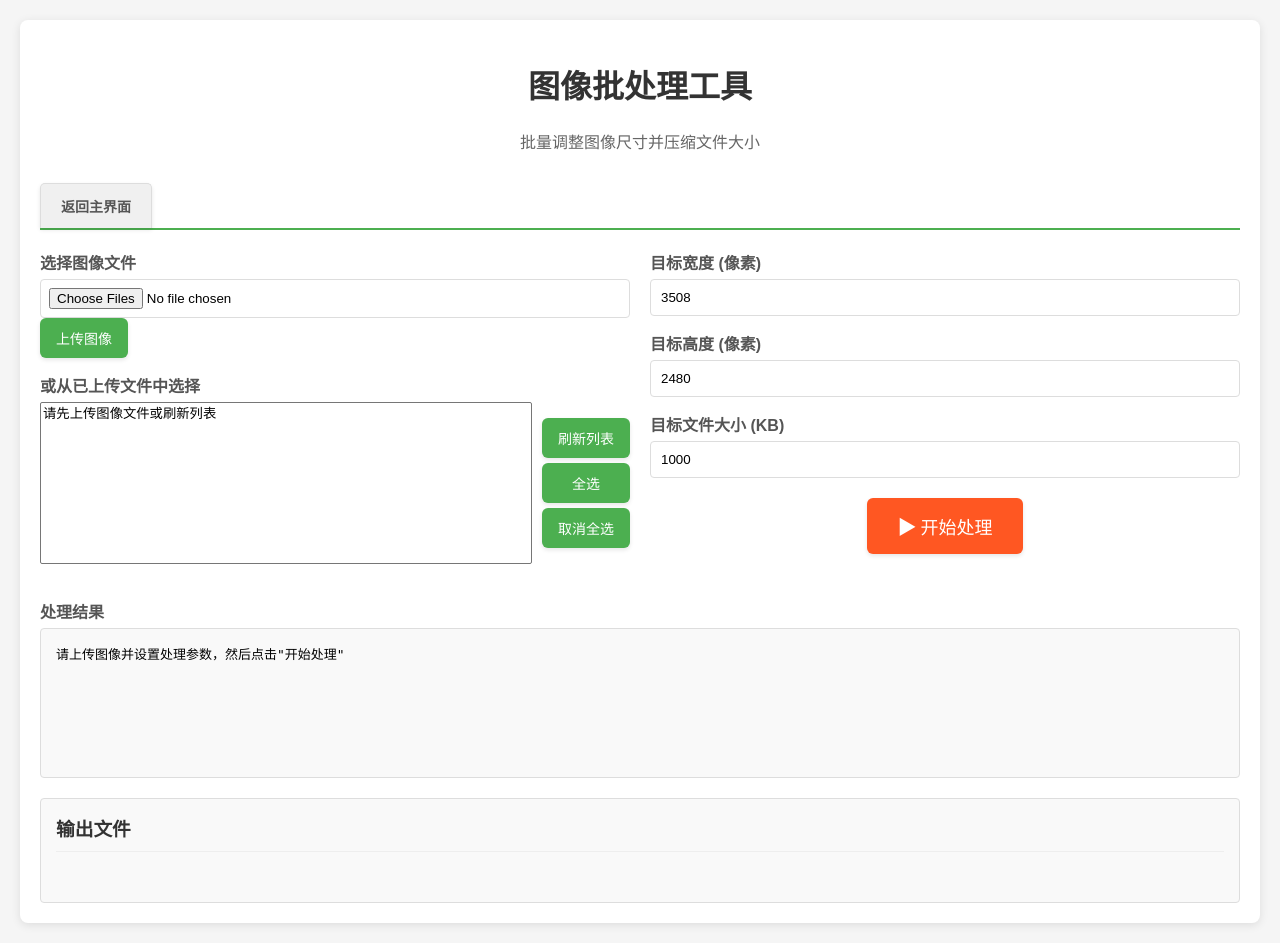
After one commit to Aomferni/video_cut_helper, a Flask app: page /batch_process in a window 1280 px wide. The commit adds this page. Run offline with Flask 3, Linux system fonts and the light colour scheme.

Commit message:
图片像素重构

```diff
--- a/app.py
+++ b/app.py
@@ -14,6 +14,9 @@ from werkzeug.utils import secure_filename
 # 添加PDF处理相关的导入
 from pathlib import Path
 from pdf2image import convert_from_path
+
+# 添加图像处理相关的导入
+from PIL import Image, ImageOps
 
 # 尝试导入imageio_ffmpeg以备FFmpeg路径问题
 try:
@@ -1019,5 +1022,170 @@ def list_pdf_files():
     except Exception as e:
         return jsonify({'error': str(e)})
 
+
+@app.route('/batch_process')
+def batch_process():
+    return render_template('batch_process.html')
+
+
+@app.route('/upload_images', methods=['POST'])
+def upload_images():
+    """上传图像文件"""
+    if 'images' not in request.files:
+        return jsonify({'error': '没有图像文件'})
+
+    files = request.files.getlist('images')
+    uploaded_files = []
+
+    for file in files:
+        if file.filename != '':
+            filename = secure_filename(file.filename)
+            filepath = os.path.join(app.config['UPLOAD_FOLDER'], filename)
+            file.save(filepath)
+            file_size = format_file_size(os.path.getsize(filepath))
+            uploaded_files.append({
+                'name': filename,
+                'path': filepath.replace('\\', '/'),
+                'size': file_size
+            })
+
+    return jsonify({
+        'success': f'成功上传 {len(uploaded_files)} 个图像文件',
+        'files': uploaded_files
+    })
+
+
+def exact_resize(im: Image.Image, tw: int, th: int) -> Image.Image:
+    """
+    先等比缩放到“能放进目标框”，再中心裁剪成目标尺寸，
+    保证输出一定是 tw×th，且不会放大原图。
+    """
+    # 1. 等比缩放到“长边对齐”
+    ratio = max(tw / im.width, th / im.height)
+    if ratio > 1:                       # 原图比目标小就不放大
+        ratio = 1
+    new_w = int(round(im.width * ratio))
+    new_h = int(round(im.height * ratio))
+    im = im.resize((new_w, new_h), Image.LANCZOS)
+
+    # 2. 中心裁剪到目标尺寸
+    im = ImageOps.fit(im, (tw, th), centering=(0.5, 0.5))
+    return im
+
+
+def save_with_quality(img: Image.Image, save_path: str, target_b: int) -> None:
+    """JPEG 用 quality 二分，PNG 先优化再转 JPEG（若仍超）"""
+    # 确保目录存在
+    os.makedirs(os.path.dirname(save_path), exist_ok=True)
+
+    fmt = img.format or os.path.splitext(save_path)[1].lower().strip('.') or 'jpeg'
+    if fmt.lower() in ('jpg', 'jpeg'):
+        low, high = 10, 95
+        while low <= high:
+            mid = (low + high) // 2
+            img.save(save_path, format='JPEG', quality=mid, optimize=True)
+            if os.path.getsize(save_path) <= target_b:
+                low = mid + 1
+            else:
+                high = mid - 1
+        img.save(save_path, format='JPEG', quality=high, optimize=True)
+    else:
+        img.save(save_path, optimize=True)
+        if os.path.getsize(save_path) > target_b:
+            rgb = img.convert('RGB')
+            rgb.save(save_path, format='JPEG', quality=85, optimize=True)
+
+
+def process_image(file_path: str, output_dir: str, target_w: int, target_h: int, target_kb: int):
+    """处理单个图像文件"""
+    try:
+        with Image.open(file_path) as im:
+            # 处理图像
+            im = exact_resize(im, target_w, target_h)
+
+            # 构建输出路径
+            filename = os.path.basename(file_path)
+            name, ext = os.path.splitext(filename)
+            output_path = os.path.join(output_dir, f"{name}_resized{ext}")
+
+            # 保存图像
+            save_with_quality(im, output_path, target_kb * 1024)
+
+            # 获取处理后的文件大小
+            processed_size = os.path.getsize(output_path)
+            processed_size_kb = processed_size / 1024
+
+            return {
+                'success': True,
+                'input': file_path,
+                'output': output_path,
+                'size': f"{processed_size_kb:.1f} KB"
+            }
+    except Exception as e:
+        return {
+            'success': False,
+            'input': file_path,
+            'error': str(e)
+        }
+
+
+@app.route('/process_images', methods=['POST'])
+def process_images():
+    """批量处理图像"""
+    try:
+        data = request.get_json()
+        image_paths = data.get('image_paths', [])
+        target_w = int(data.get('target_w', 3508))
+        target_h = int(data.get('target_h', 2480))
+        target_kb = int(data.get('target_kb', 1000))
+
+        if not image_paths:
+            return jsonify({'error': '没有选择图像文件'})
+
+        # 创建输出目录
+        output_dir = app.config['OUTPUT_FOLDER']
+        os.makedirs(output_dir, exist_ok=True)
+
+        # 处理每个图像
+        results = []
+        for path in image_paths:
+            if os.path.exists(path):
+                result = process_image(path, output_dir, target_w, target_h, target_kb)
+                results.append(result)
+            else:
+                results.append({
+                    'success': False,
+                    'input': path,
+                    'error': '文件不存在'
+                })
+
+        return jsonify({'results': results})
+    except Exception as e:
+        return jsonify({'error': f'处理过程中出现错误: {str(e)}'})
+
+
+@app.route('/list_uploaded_images')
+def list_uploaded_images():
+    """列出所有上传的图像文件"""
+    try:
+        files = []
+        upload_dir = app.config['UPLOAD_FOLDER']
+        if os.path.exists(upload_dir):
+            # 支持的图像格式
+            supported_exts = {'.jpg', '.jpeg', '.png', '.bmp', '.tiff', '.tif', '.gif'}
+            for filename in os.listdir(upload_dir):
+                _, ext = os.path.splitext(filename.lower())
+                if ext in supported_exts:
+                    filepath = os.path.join(upload_dir, filename)
+                    file_size = format_file_size(os.path.getsize(filepath))
+                    files.append({
+                        'name': filename,
+                        'path': filepath.replace('\\', '/'),
+                        'size': file_size
+                    })
+        return jsonify({'files': files})
+    except Exception as e:
+        return jsonify({'error': str(e)})
+
 if __name__ == '__main__':
     app.run(debug=True, host='0.0.0.0', port=5001)
--- /dev/null
+++ b/static/js/modules/batch_process.js
@@ -0,0 +1,201 @@
+// 图像批处理模块
+
+let uploadedImagePaths = [];
+
+// 初始化图像批处理功能
+function initBatchProcessTab() {
+    // 绑定事件监听器
+    document.getElementById('uploadImagesBtn').addEventListener('click', uploadImages);
+    document.getElementById('refreshImageListBtn').addEventListener('click', refreshImageList);
+    document.getElementById('selectAllImagesBtn').addEventListener('click', selectAllImages);
+    document.getElementById('deselectAllImagesBtn').addEventListener('click', deselectAllImages);
+    document.getElementById('processImagesBtn').addEventListener('click', processImages);
+
+    // 页面加载时刷新图像列表
+    refreshImageList();
+}
+
+// 上传图像
+function uploadImages() {
+    const files = document.getElementById('imageFiles').files;
+    if (files.length === 0) {
+        alert('请选择要上传的图像文件');
+        return;
+    }
+
+    const formData = new FormData();
+    for (let i = 0; i < files.length; i++) {
+        formData.append('images', files[i]);
+    }
+
+    // 显示上传中提示
+    document.getElementById('processResult').innerHTML = '上传中...';
+
+    fetch('/upload_images', {
+        method: 'POST',
+        body: formData
+    })
+    .then(response => response.json())
+    .then(data => {
+        if (data.success) {
+            document.getElementById('processResult').innerHTML = data.success;
+            refreshImageList();
+        } else {
+            document.getElementById('processResult').innerHTML = '上传失败: ' + data.error;
+        }
+    })
+    .catch(error => {
+        document.getElementById('processResult').innerHTML = '上传过程中出现错误: ' + error.message;
+    });
+}
+
+// 刷新图像列表
+function refreshImageList() {
+    fetch('/list_uploaded_images')
+    .then(response => response.json())
+    .then(data => {
+        const select = document.getElementById('existingImageSelect');
+        select.innerHTML = '';
+
+        if (data.files && data.files.length > 0) {
+            uploadedImagePaths = [];
+            data.files.forEach(file => {
+                const option = document.createElement('option');
+                option.value = file.path;
+                option.textContent = `${file.name} (${file.size})`;
+                select.appendChild(option);
+                uploadedImagePaths.push(file.path);
+            });
+        } else {
+            const option = document.createElement('option');
+            option.value = '';
+            option.textContent = '暂无上传的图像文件';
+            select.appendChild(option);
+        }
+    })
+    .catch(error => {
+        console.error('获取图像列表失败:', error);
+        const select = document.getElementById('existingImageSelect');
+        select.innerHTML = '<option value="">获取图像列表时出错</option>';
+    });
+}
+
+// 全选图像
+function selectAllImages() {
+    const select = document.getElementById('existingImageSelect');
+    for (let i = 0; i < select.options.length; i++) {
+        select.options[i].selected = true;
+    }
+}
+
+// 取消全选图像
+function deselectAllImages() {
+    const select = document.getElementById('existingImageSelect');
+    for (let i = 0; i < select.options.length; i++) {
+        select.options[i].selected = false;
+    }
+}
+
+// 处理图像
+function processImages() {
+    // 获取选中的图像路径
+    const select = document.getElementById('existingImageSelect');
+    const selectedPaths = Array.from(select.selectedOptions).map(option => option.value);
+
+    if (selectedPaths.length === 0) {
+        alert('请选择要处理的图像文件');
+        return;
+    }
+
+    // 获取处理参数
+    const targetW = parseInt(document.getElementById('targetWidth').value) || 3508;
+    const targetH = parseInt(document.getElementById('targetHeight').value) || 2480;
+    const targetKB = parseInt(document.getElementById('targetSize').value) || 1000;
+
+    // 显示处理中提示
+    document.getElementById('processResult').innerHTML = '处理中...';
+
+    // 发送处理请求
+    fetch('/process_images', {
+        method: 'POST',
+        headers: {
+            'Content-Type': 'application/json'
+        },
+        body: JSON.stringify({
+            image_paths: selectedPaths,
+            target_w: targetW,
+            target_h: targetH,
+            target_kb: targetKB
+        })
+    })
+    .then(response => response.json())
+    .then(data => {
+        if (data.results) {
+            // 显示处理结果
+            let resultHtml = '<h4>处理完成:</h4><ul>';
+            let successCount = 0;
+
+            data.results.forEach(result => {
+                if (result.success) {
+                    resultHtml += `<li>✔ ${result.input.split('/').pop()} -> ${result.output.split('/').pop()} (${result.size})</li>`;
+                    successCount++;
+                } else {
+                    resultHtml += `<li>✘ ${result.input.split('/').pop()}: ${result.error}</li>`;
+                }
+            });
+
+            resultHtml += `</ul><p>成功处理 ${successCount}/${data.results.length} 个文件</p>`;
+            document.getElementById('processResult').innerHTML = resultHtml;
+
+            // 更新输出文件列表
+            updateOutputFilesList();
+        } else if (data.error) {
+            document.getElementById('processResult').innerHTML = '处理失败: ' + data.error;
+        }
+    })
+    .catch(error => {
+        document.getElementById('processResult').innerHTML = '处理过程中出现错误: ' + error.message;
+    });
+}
+
+// 更新输出文件列表
+function updateOutputFilesList() {
+    fetch('/list_all_files')
+    .then(response => response.json())
+    .then(data => {
+        const outputList = document.getElementById('outputFilesList');
+        outputList.innerHTML = '';
+
+        if (data.outputs && data.outputs.length > 0) {
+            data.outputs.forEach(file => {
+                // 只显示图像文件
+                const ext = file.name.split('.').pop().toLowerCase();
+                if (['jpg', 'jpeg', 'png', 'bmp', 'tiff', 'tif', 'gif'].includes(ext)) {
+                    const listItem = document.createElement('li');
+                    listItem.innerHTML = `
+                        <strong>${file.name}</strong> (${file.size})
+                        <a href="/download/${file.name}" target="_blank">下载</a>
+                    `;
+                    outputList.appendChild(listItem);
+                }
+            });
+        } else {
+            outputList.innerHTML = '<li>暂无输出文件</li>';
+        }
+    })
+    .catch(error => {
+        console.error('获取输出文件列表失败:', error);
+        document.getElementById('outputFilesList').innerHTML = '<li>获取文件列表时出错</li>';
+    });
+}
+
+// 页面加载完成后初始化
+if (document.readyState === 'loading') {
+    document.addEventListener('DOMContentLoaded', initBatchProcessTab);
+} else {
+    // DOM已经加载完成
+    initBatchProcessTab();
+}
+
+// 导出初始化函数
+export { initBatchProcessTab };
--- /dev/null
+++ b/templates/batch_process.html
@@ -0,0 +1,87 @@
+<!DOCTYPE html>
+<html lang="zh-CN">
+<head>
+    <meta charset="UTF-8">
+    <meta name="viewport" content="width=device-width, initial-scale=1.0">
+    <title>图像批处理工具</title>
+    <link rel="stylesheet" href="{{ url_for('static', filename='css/style.css') }}">
+</head>
+<body>
+    <div class="container">
+        <h1>图像批处理工具</h1>
+        <p class="description">批量调整图像尺寸并压缩文件大小</p>
+
+        <div class="tabs">
+            <button class="tab-button" onclick="window.location.href='/'">返回主界面</button>
+        </div>
+
+        <div class="row">
+            <div class="column">
+                <div class="form-group">
+                    <label for="imageFiles">选择图像文件</label>
+                    <input type="file" id="imageFiles" accept="image/*" multiple>
+                    <button id="uploadImagesBtn">上传图像</button>
+                </div>
+
+                <div class="form-group">
+                    <label>或从已上传文件中选择</label>
+                    <div class="file-selection-container">
+                        <select id="existingImageSelect" class="file-select" multiple size="8">
+                            <option value="">请先上传图像文件或刷新列表</option>
+                        </select>
+                        <div class="button-group">
+                            <button id="refreshImageListBtn" class="refresh-btn">刷新列表</button>
+                            <button id="selectAllImagesBtn" class="add-btn">全选</button>
+                            <button id="deselectAllImagesBtn" class="add-btn">取消全选</button>
+                        </div>
+                    </div>
+                </div>
+            </div>
+
+            <div class="column">
+                <div class="form-group">
+                    <label for="targetWidth">目标宽度 (像素)</label>
+                    <input type="number" id="targetWidth" value="3508" min="1">
+                </div>
+
+                <div class="form-group">
+                    <label for="targetHeight">目标高度 (像素)</label>
+                    <input type="number" id="targetHeight" value="2480" min="1">
+                </div>
+
+                <div class="form-group">
+                    <label for="targetSize">目标文件大小 (KB)</label>
+                    <input type="number" id="targetSize" value="1000" min="1">
+                </div>
+
+                <div style="text-align: center; margin-top: 20px;">
+                    <button id="processImagesBtn" style="padding: 15px 30px; font-size: 18px; background-color: #FF5722;">
+                        <span style="font-weight: bold;">▶</span> 开始处理
+                    </button>
+                </div>
+            </div>
+        </div>
+
+        <div class="form-group">
+            <label>处理结果</label>
+            <div id="processResult" class="result-box">请上传图像并设置处理参数，然后点击"开始处理"</div>
+        </div>
+
+        <div class="output-files">
+            <h3>输出文件</h3>
+            <ul id="outputFilesList"></ul>
+        </div>
+    </div>
+
+    <script src="{{ url_for('static', filename='js/modules/batch_process.js') }}"></script>
+    <script>
+        // 确保在页面加载完成后初始化
+        if (document.readyState === 'loading') {
+            document.addEventListener('DOMContentLoaded', initBatchProcessTab);
+        } else {
+            // DOM已经加载完成
+            initBatchProcessTab();
+        }
+    </script>
+</body>
+</html>
```
Also changed, not shown: static/js/main.js (+6 -47 lines), static/js/modules/tabs.js (+5 -3 lines), templates/index.html (+61 -0 lines).
